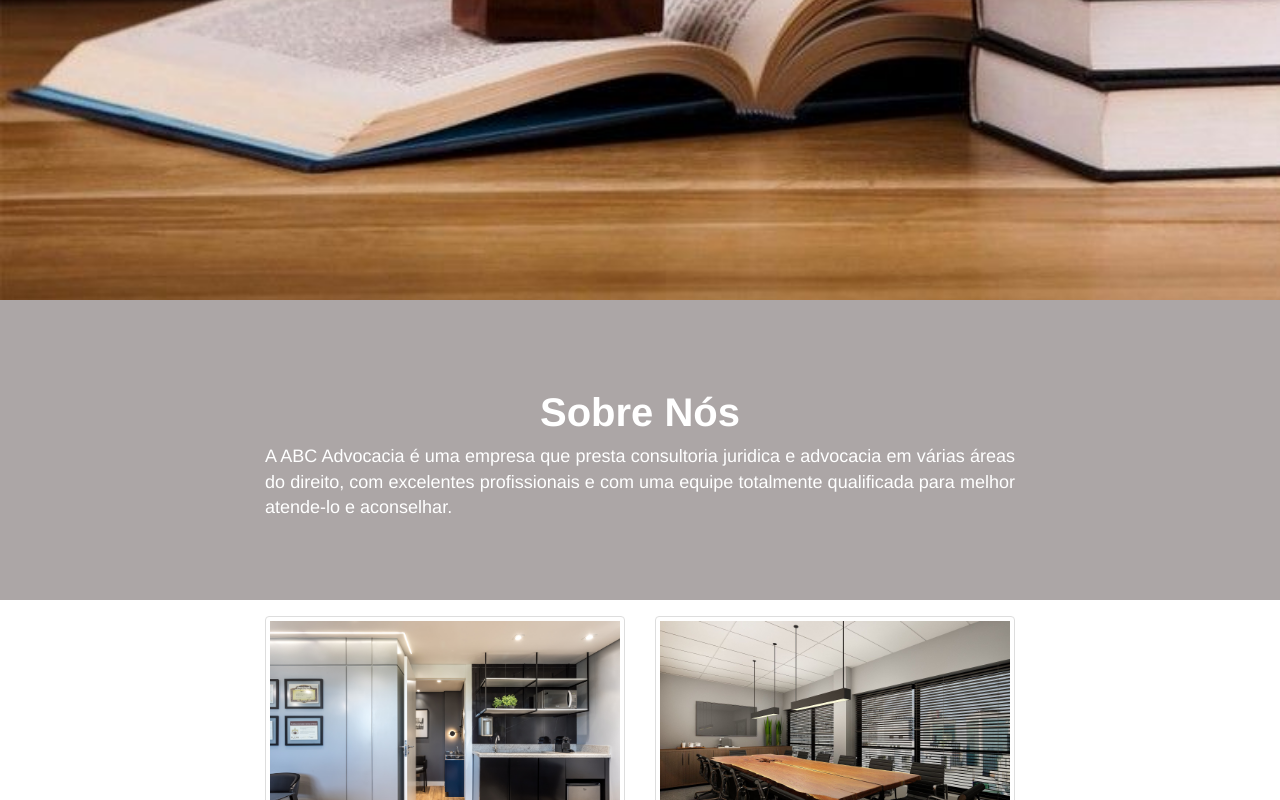
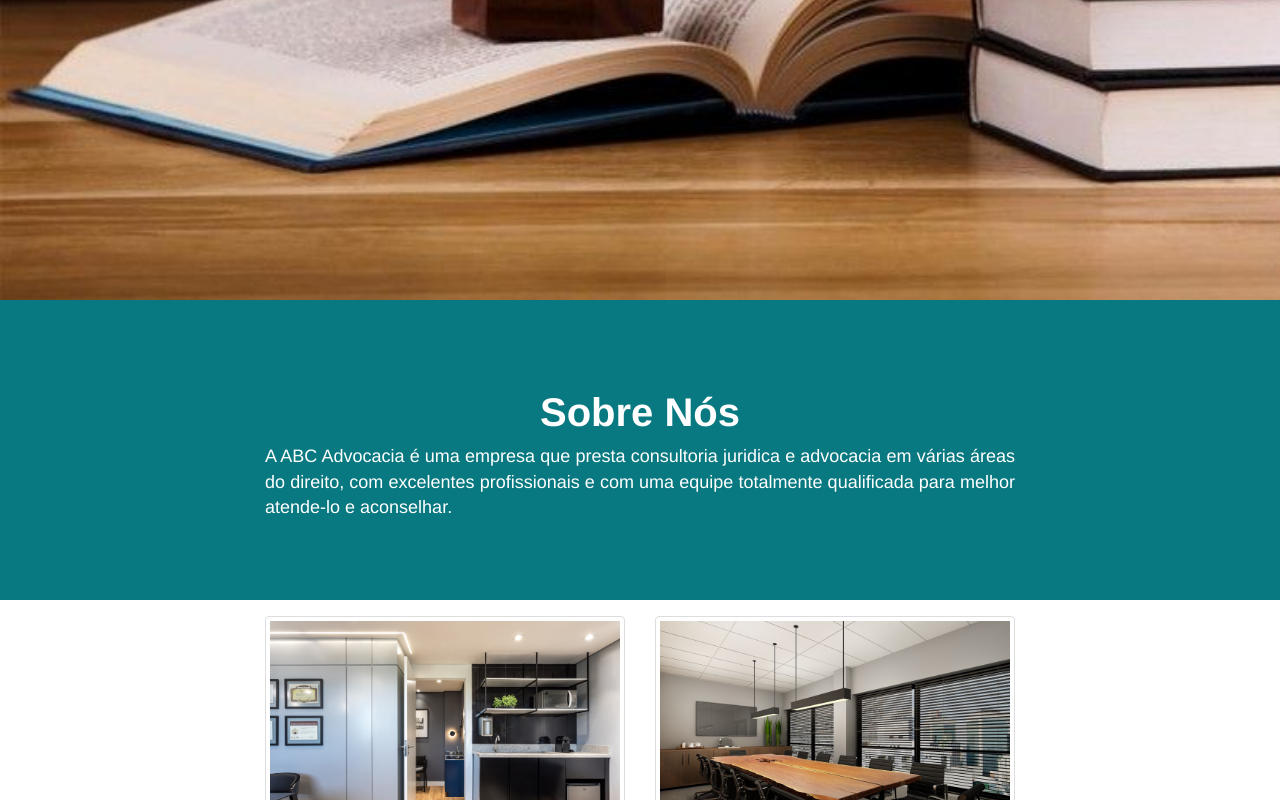
Before and after one commit to Brunostaine/landing-page-advocacia, a plain HTML site: page index.html in a window 1280 px wide. Shown: the part 526-1326 px from the top of the page. Drawn offline with Linux system fonts and the light colour scheme.

Commit message:
Alteração nas variaveis

```diff
--- a/assets/css/variaveis.css
+++ b/assets/css/variaveis.css
@@ -5,6 +5,10 @@
     --cor-texto: #fff;
     --cor-menu: #050505;
     --cor-hover: #969292;
-    --background-sobre-box: rgb(172, 166, 166);
+    --background-sobre-box: rgb(9, 121, 129);
+    --background-botao: rgb(35, 108, 117);
+    --background-botao-hover: rgb(35, 165, 182);
+    --background-botao-form: rgb(77, 7, 83);
+    --background-botao-form-hover: rgb(123, 13, 133);
 
 }
```
